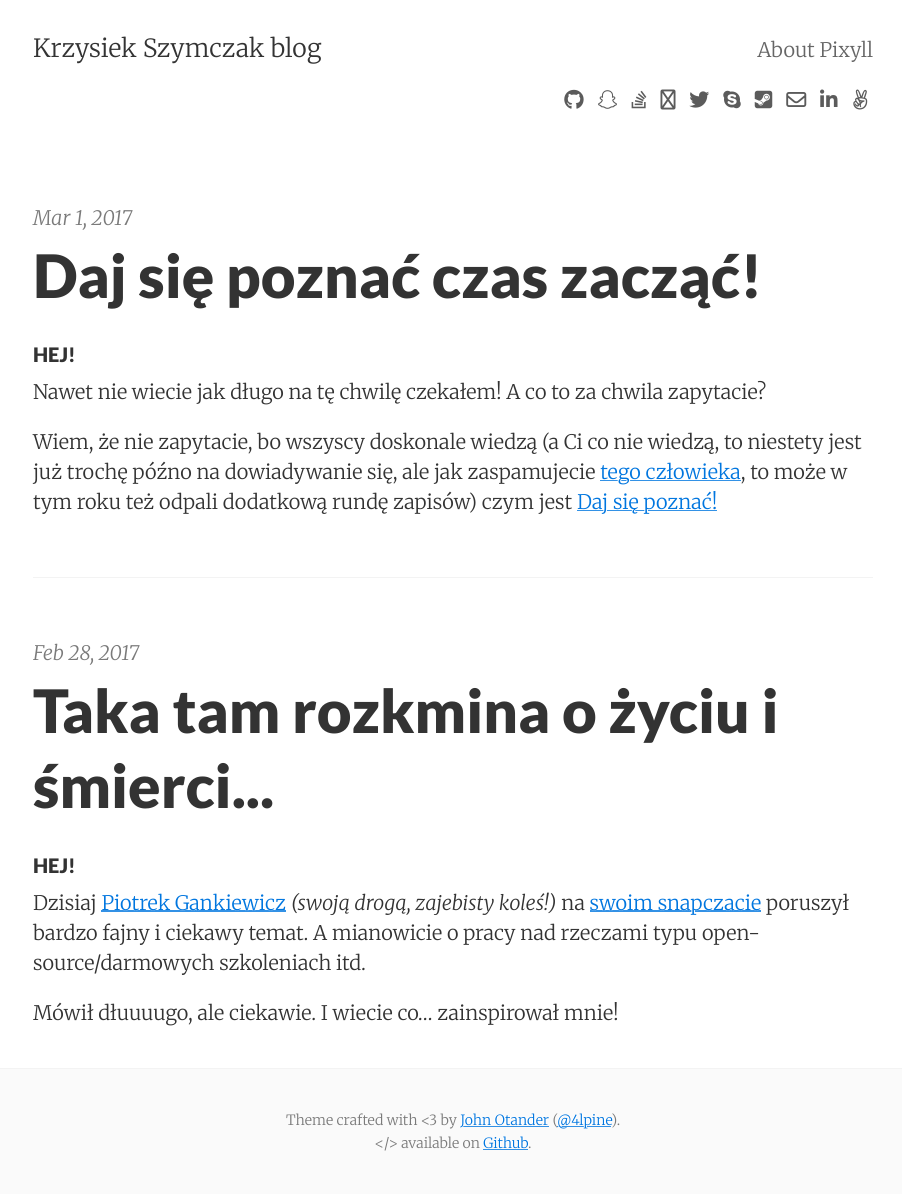
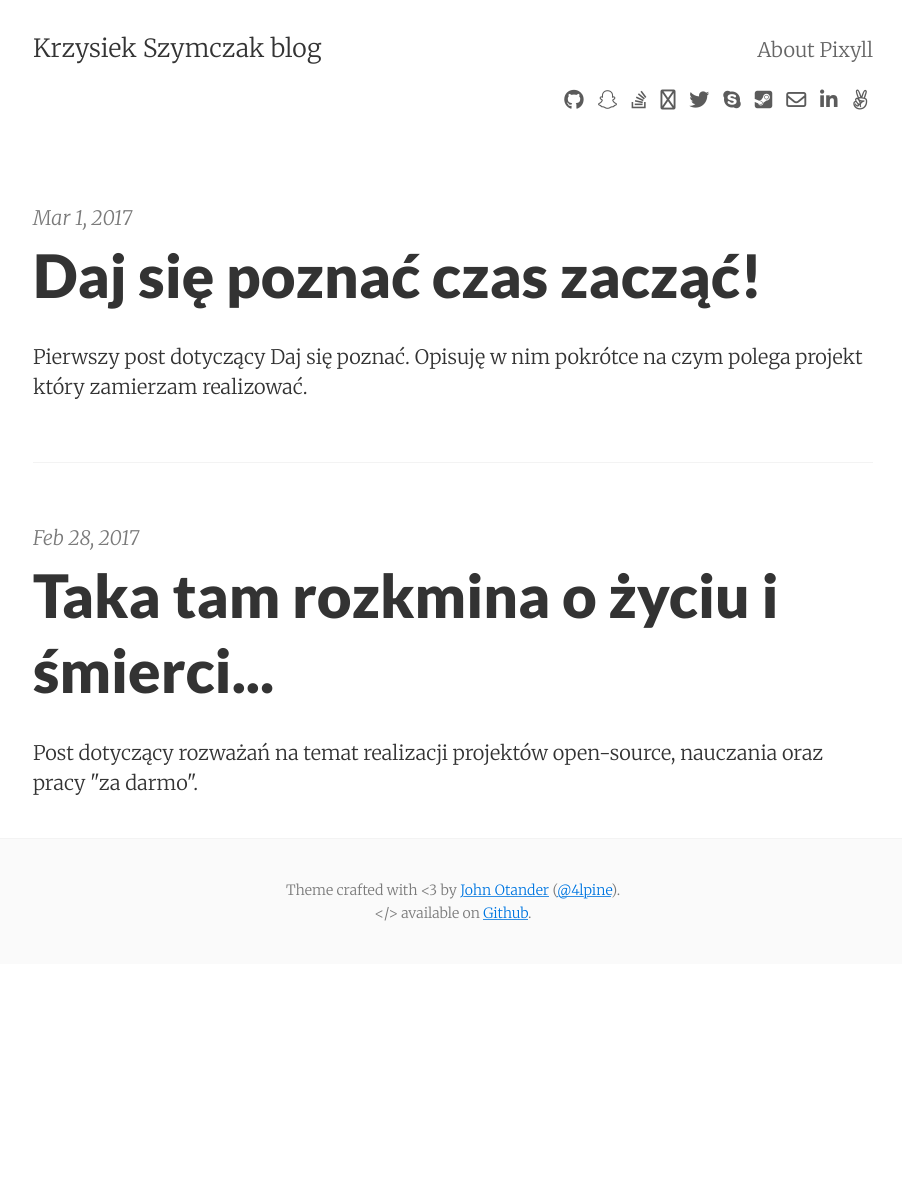
Before and after one commit to szymczakk/blog, a Jekyll site: the page built from index.html, in a window 1280 px wide. Shown: the whole page, without its empty margins (187-1089 px from the left). Built offline with Jekyll 4.4.1, drawn with Linux system fonts in a browser that asks for light colours; nearby versions of some CDN libraries; the list of posts is cut into pages by our own code; after the commit the page ends 964 px from its top, so only the background shows below that.

Commit message:
add summary to published posts

```diff
--- a/_posts/2017-02-28-rozkmina-o-zyciu-i-smierci.md
+++ b/_posts/2017-02-28-rozkmina-o-zyciu-i-smierci.md
@@ -1,6 +1,7 @@
 ---
 layout: post
 title: Taka tam rozkmina o życiu i śmierci...
+summary: Post dotyczący rozważań na temat realizacji projektów open-source, nauczania oraz pracy "za darmo".
 date: 28-02-2017
 published: true
 tags: idea dsp2017
--- a/_posts/2017-03-01-daj-sie-poznac-czas-zaczac.md
+++ b/_posts/2017-03-01-daj-sie-poznac-czas-zaczac.md
@@ -1,6 +1,7 @@
 ---
 layout: post
 title: Daj się poznać czas zacząć!
+summary: Pierwszy post dotyczący Daj się poznać. Opisuję w nim pokrótce na czym polega projekt który zamierzam realizować.
 date: 01-03-2017
 published: true
 tags: dsp2017
```
